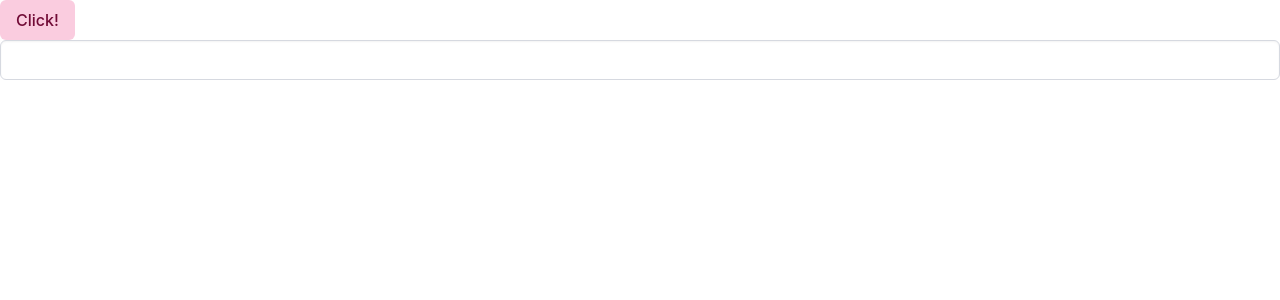
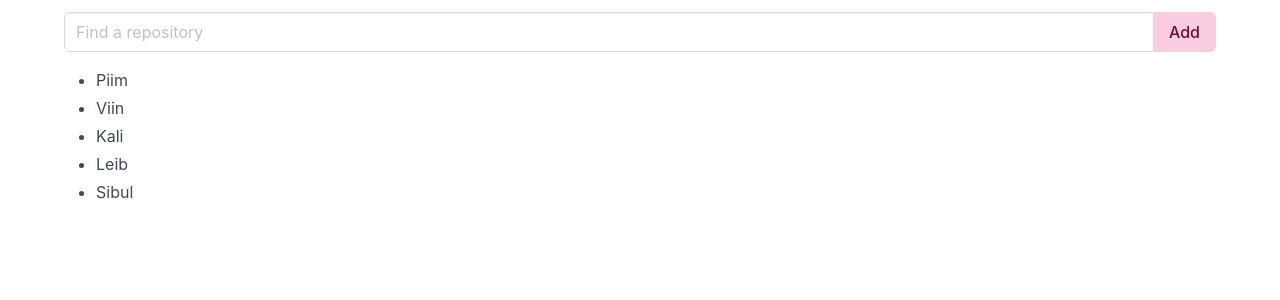
Before and after one commit to nelson-arrak/learnfront, a Vue app: page / in a window 1280 px wide. Shown: the top 300 px of the page. Built offline with nearby package versions, Linux system fonts and the light colour scheme.

Commit message:
Add simple item list

```diff
--- a/src/App.vue
+++ b/src/App.vue
@@ -1,17 +1,37 @@
 <script setup>
 import { ref } from 'vue';
 
-    let isPrimary = ref(true);
-    let text = ref('');
+let isPrimary = ref(true);
+let text = ref('');
+
+let items = ref(['Piim', 'Viin', 'Kali', 'Leib', 'Sibul']);
+let newItem = ref(['']);
+
+function add(){
+    if(newItem.value.trim() !== ''){
+        items.value.push(newItem.value.trim());
+    }
+    newItem.value = '';
+}
 </script>
 
 <template>
-    <button @click="isPrimary = !isPrimary" class="button" :class="{'is-primary': isPrimary, 'is-warning': !isPrimary}">Click!</button>
-    <input type="text" class="input" v-model="text">
-    <h1>{{ text.split('').reverse('').join('') }}</h1>
+    <div class="container content mt-3">
+        <div class="field has-addons">
+            <div class="control is-expanded">
+                <input @keydown.enter="add" v-model="newItem" class="input" type="text" placeholder="Find a repository">
+            </div>
+            <div class="control">
+                <button @click="add" class="button is-primary">
+                    Add
+                </button>
+            </div>
+        </div>
+        <ul>
+            <li v-for="item in items">{{ item }}</li>
+        </ul>
+    </div>
 
 </template>
 
-<style>
-
-</style>
+<style></style>
```
